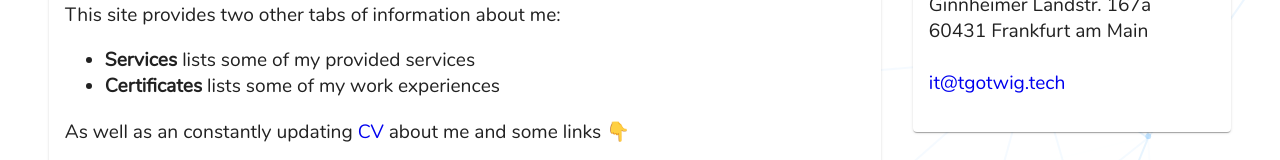
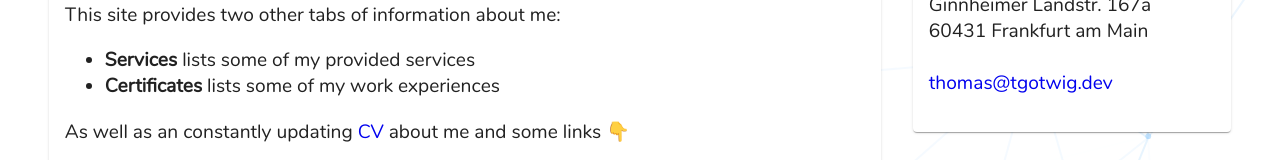
Before and after one commit to tgotwig/tgotwig, an Angular app: page /home in a window 1280 px wide. Shown: the part 237-397 px from the top of the page. Built offline with nearby package versions, Linux system fonts and the light colour scheme; some icons are missing.

Commit message:
📧 Change email to thomas@tgotwig.dev

```diff
--- a/src/app/components/home/home.component.html
+++ b/src/app/components/home/home.component.html
@@ -61,7 +61,7 @@
       Ginnheimer Landstr. 167a <br />
       60431 Frankfurt am Main <br />
       <br />
-      <a href="mailto:it@tgotwig.tech">it@tgotwig.tech</a>
+      <a href="mailto:thomas@tgotwig.dev">thomas@tgotwig.dev</a>
     </address>
   </mat-card-content>
 </mat-card>
```
